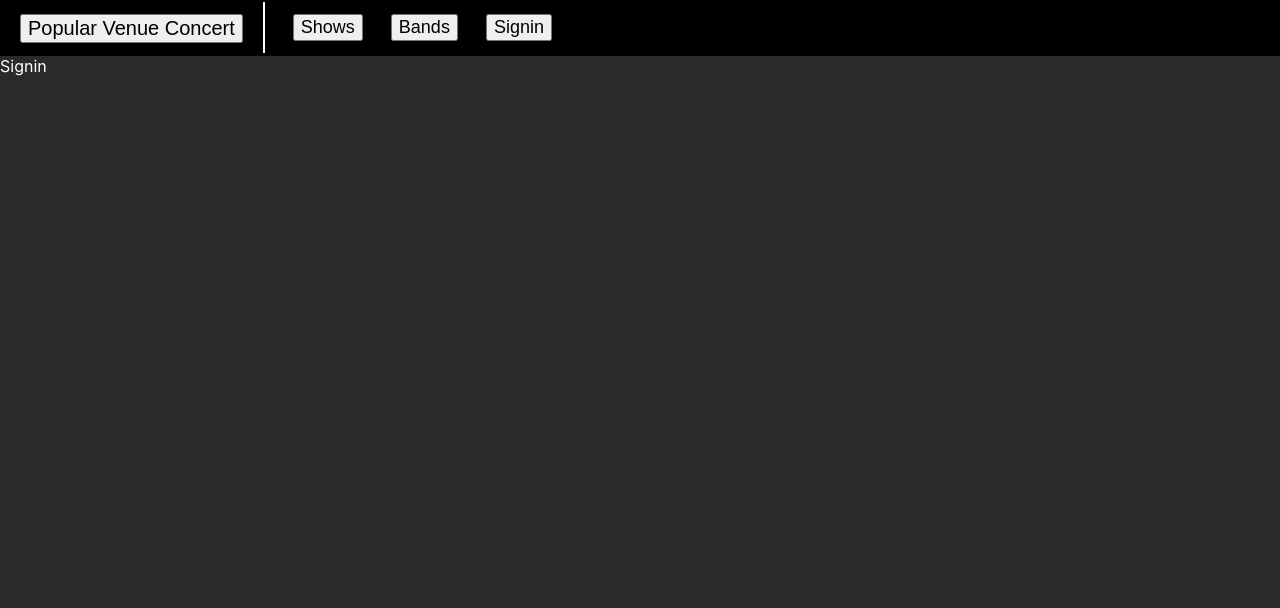
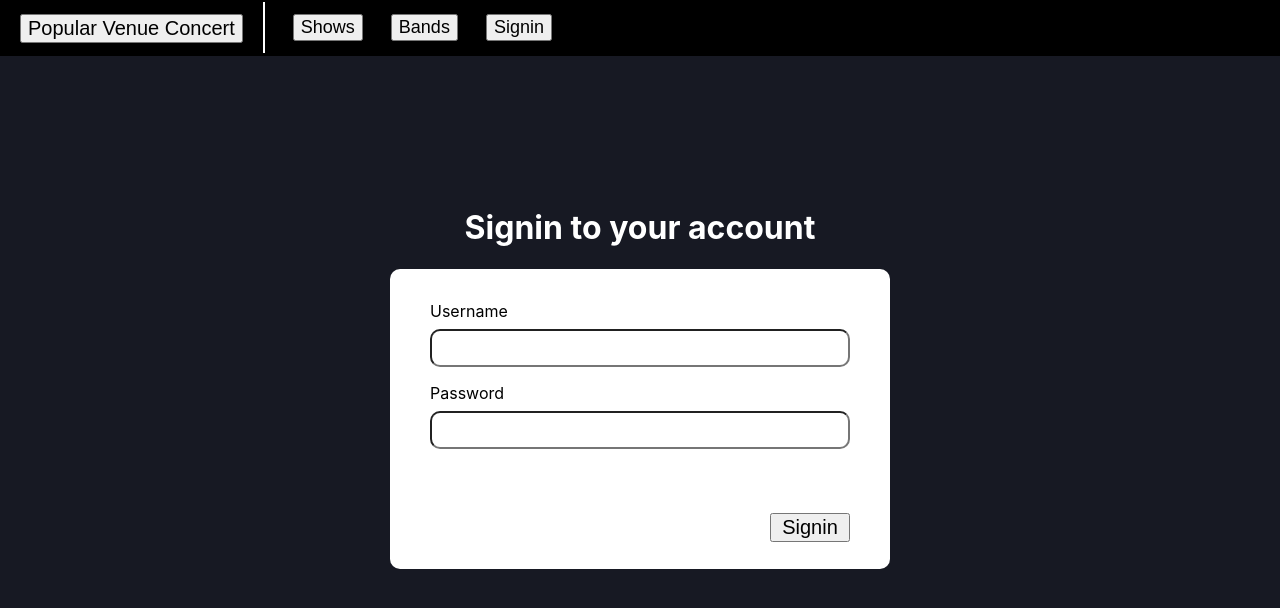
Before and after one commit to thanhduy1512/cypress-research, a Next.js app in the folder next-shows/: page /signin in a window 1280 px wide. Shown: the top 608 px of the page. Built offline with nearby package versions, Linux system fonts and the light colour scheme.

Commit message:
add form signin UI

```diff
--- /dev/null
+++ b/next-shows/pages/signin/Sigin.module.css
@@ -0,0 +1,53 @@
+.pageContainer {
+    display: flex;
+    flex-direction: column;
+    align-items: center;
+    justify-content: center;
+    height: 100vh;
+    width: 100vw;
+    color: white;
+    position: relative;
+    background-color: #171923;
+}
+
+.contentContainer {
+    display: flex;
+    flex-direction: column;
+    position: absolute;
+    align-items: center;
+    margin-inline: auto;
+    margin-bottom: 100px;
+}
+
+.modalContainer {
+    background-color: white;
+    width: 500px;
+    height: 300px;
+    display: flex;
+    flex-direction: column;
+    color: black;
+    padding: 32px 40px;
+    border-radius: 10px;
+}
+
+.modalContainer label {
+    margin-bottom: 8px;
+}
+
+.modalContainer input {
+    margin-bottom: 16px;
+    font-size: 28px;
+    border-radius: 10px;
+}
+
+.modalContainer button {
+    margin-top: 48px;
+    width: 80px;
+    font-size: 20px;
+    margin-left: auto;
+}
+
+
+.title {
+    color: white;
+}
--- a/next-shows/pages/signin/index.tsx
+++ b/next-shows/pages/signin/index.tsx
@@ -1,4 +1,32 @@
+import { FormEvent, useRef } from 'react';
+import styles from './Sigin.module.css';
+
 const Signin = () => {
-  return <div className="container">Signin</div>;
+  const usernameRef = useRef<HTMLInputElement>(null);
+  const passwordRef = useRef<HTMLInputElement>(null);
+
+  const onSubmitSigin = (e: FormEvent) => {
+    e.preventDefault();
+    const username = usernameRef.current?.value;
+    const password = passwordRef.current?.value;
+    console.log(username);
+    console.log(password);
+  };
+
+  return (
+    <div className={styles.pageContainer}>
+      <div className={styles.contentContainer}>
+        <h1 className={styles.title}>Signin to your account</h1>
+        <form onSubmit={onSubmitSigin} className={styles.modalContainer}>
+          <label>Username</label>
+          <input type="text" ref={usernameRef} />
+          <label htmlFor="password">Password</label>
+          <input type="password" ref={passwordRef} />
+
+          <button type="submit">Signin</button>
+        </form>
+      </div>
+    </div>
+  );
 };
 export default Signin;
```
